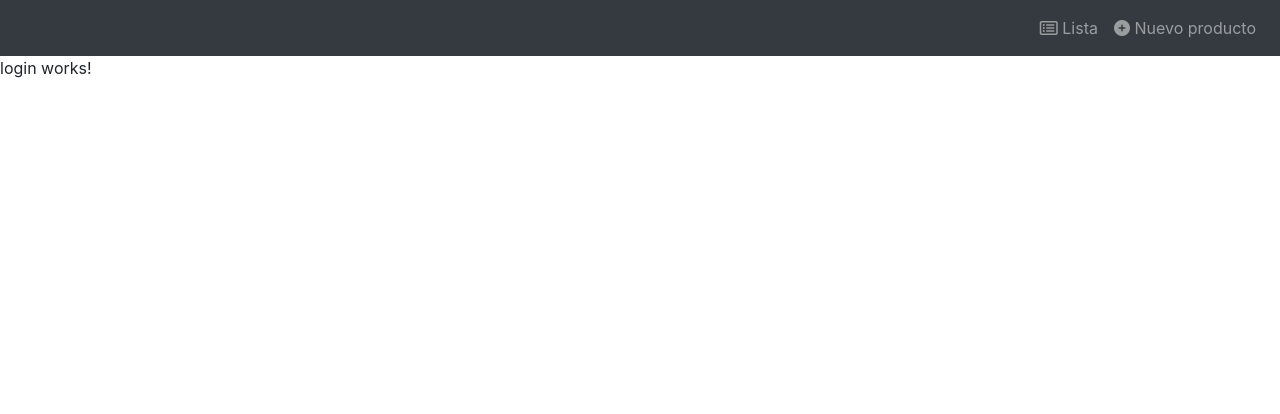
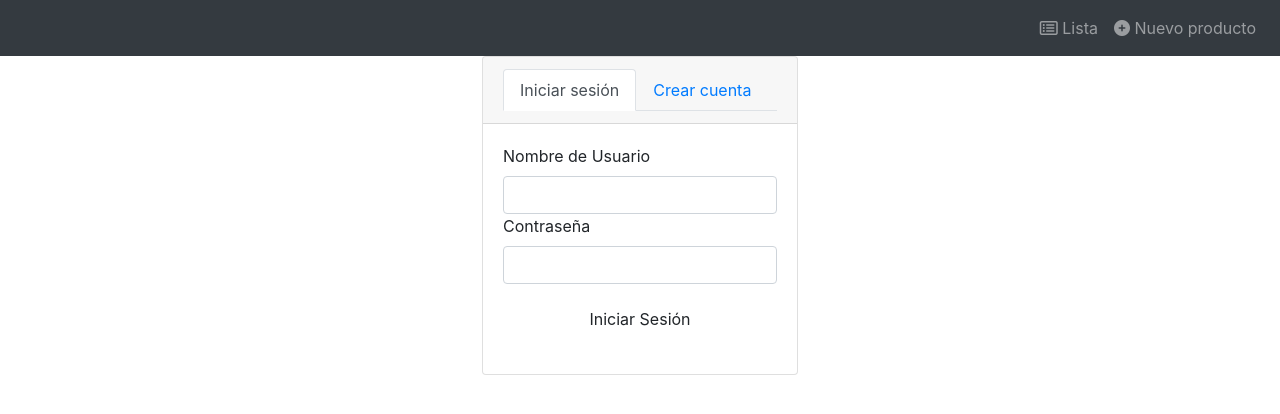
Before and after one commit to lauradillonar/java007-jwt-angular, an Angular app: page /login in a window 1280 px wide. Shown: the top 414 px of the page. Built offline with nearby package versions, Linux system fonts and the light colour scheme.

Commit message:
Creando el login del usuario

```diff
--- a/src/app/auth/login/login.component.html
+++ b/src/app/auth/login/login.component.html
@@ -1 +1,54 @@
-<p>login works!</p>
+<div class="text-center" *ngIf="isLogged; else loggedOut">
+  <h2>Ya has iniciado sesión</h2>
+</div>
+
+<ng-template #loggedOut>
+  <div class="container d-flex justify-content-center">
+    <div class="card">
+      <div class="card-header">
+        <ul class="nav nav-tabs">
+          <li class="nav-item">
+            <a class="nav-link active" routerLink="/login">Iniciar sesión</a>
+          </li>
+          <li class="nav-item">
+            <a class="nav-link" routerLink="/registro">Crear cuenta</a>
+          </li>
+        </ul>
+      </div>
+      <div class="card-body">
+        <form #f="ngForm" (ngSubmit)="onLogin()" novalidate>
+          <div class="form-group">
+            <label for="nombreUsuario">Nombre de Usuario </label>
+            <input
+              type="text"
+              name="nombreUsuario"
+              id="nombreUsuario"
+              class="form-control"
+              [(ngModel)]="nombreUsuario"
+              required
+            />
+            <div class="form-group">
+              <label for="password">Contraseña</label>
+              <input
+                type="password"
+                name="password"
+                id="password"
+                class="form-control"
+                [(ngModel)]="password"
+                required
+              />
+            </div>
+            <div class="form-group">
+              <button class="btn btn-outline success btn-block">
+                Iniciar Sesión
+              </button>
+            </div>
+          </div>
+        </form>
+        <div *ngIf="f.submitted && isLoginFail" class="alert alert-danger mt-3">
+          {{ errMsj }}
+        </div>
+      </div>
+    </div>
+  </div>
+</ng-template>
--- a/src/app/auth/login/login.component.ts
+++ b/src/app/auth/login/login.component.ts
@@ -1,3 +1,7 @@
+import { LoginUsuario } from './../../models/login-usuario';
+import { Router } from '@angular/router';
+import { AuthService } from './../../service/auth.service';
+import { TokenService } from './../../service/token.service';
 import { Component, OnInit } from '@angular/core';
 
 @Component({
@@ -7,9 +11,47 @@ import { Component, OnInit } from '@angular/core';
 })
 export class LoginComponent implements OnInit {
 
-  constructor() { }
+  isLogged = false;
+  isLoginFail = false;
+  loginUsuario!: LoginUsuario;
+  nombreUsuario!: string;
+  password!: string;
+  roles: string[] = [];
+  errMsj: string ='';
+
+  constructor(
+    private tokenService: TokenService,
+    private authService: AuthService,
+    private router: Router
+  ) { }
 
   ngOnInit(): void {
+    if(this.tokenService.getToken()){
+      this.isLogged = true;
+      this.isLoginFail = false;
+      this.roles = this.tokenService.getAuthorities();
+    }
   }
 
+  onLogin():void{
+    this.loginUsuario = new LoginUsuario(this.nombreUsuario, this.password);
+    this.authService.login(this.loginUsuario).subscribe(
+      data => {
+        this.isLogged = true;
+        this.isLoginFail = false;
+
+        this.tokenService.setToken(data.token);
+        this.tokenService.setUserName(data.nombreUsuario);
+        this.tokenService.setAuthorities(data.authorities)
+        this.roles = data.authorities;
+        this.router.navigate(['/']);
+      },
+      err => {
+        this.isLogged = false;
+        this.isLoginFail = true;
+        this.errMsj = err.error.message;
+        console.log(this.errMsj);
+      }
+    );
+  }
 }
--- a/src/app/auth/registro/registro.component.html
+++ b/src/app/auth/registro/registro.component.html
@@ -1 +1,21 @@
-<p>registro works!</p>
+<div class="text-center" *ngIf="isLogged; else loggedOut">
+  <h2>Ya has iniciado sesión</h2>
+</div>
+
+<ng-template #loggedOut>
+  <div class="container d-flex justify-content-center">
+    <div class="card">
+      <div class="card-header">
+        <ul class="nav nav-tabs">
+          <li class="nav-item">
+            <a class="nav-link" routerLink="/login">Iniciar sesión</a>
+          </li>
+          <li class="nav-item">
+            <a class="nav-link active" routerLink="/registro">Crear cuenta</a>
+          </li>
+        </ul>
+      </div>
+      <div class="card-body"></div>
+    </div>
+  </div>
+</ng-template>
--- a/src/app/auth/registro/registro.component.ts
+++ b/src/app/auth/registro/registro.component.ts
@@ -1,4 +1,9 @@
+import { NuevoUsuario } from './../../models/nuevo-usuario';
+import { AuthService } from './../../service/auth.service';
+import { TokenService } from './../../service/token.service';
 import { Component, OnInit } from '@angular/core';
+import { Router } from '@angular/router';
+import { ToastrService } from 'ngx-toastr';
 
 @Component({
   selector: 'app-registro',
@@ -7,9 +12,49 @@ import { Component, OnInit } from '@angular/core';
 })
 export class RegistroComponent implements OnInit {
 
-  constructor() { }
+  nuevoUsuario!: NuevoUsuario;
+  nombre!: string;
+  nombreUsuario!: string;
+  email!: string;
+  password!: string;
+  errMsj: string = '';
+  isLogged = false;
 
-  ngOnInit(): void {
+  constructor(
+    private tokenService: TokenService,
+    private authService: AuthService,
+    private router: Router,
+    private toastr: ToastrService
+  ) { }
+
+  ngOnInit() {
+    if (this.tokenService.getToken()) {
+      this.isLogged = true;
+    }
+  }
+
+  onRegister(): void {
+    this.nuevoUsuario = new NuevoUsuario(
+                              this.nombre,
+                              this.nombreUsuario,
+                              this.email,
+                              this.password);
+    this.authService.nuevo(this.nuevoUsuario).subscribe(
+      data => {
+        this.toastr.success('Cuenta Creada', 'OK', {
+          timeOut: 3000, positionClass: 'toast-top-center'
+        });
+
+        this.router.navigate(['/login']);
+      },
+      err => {
+        this.errMsj = err.error.mensaje;
+        this.toastr.error(this.errMsj, 'Fail', {
+          timeOut: 3000,  positionClass: 'toast-top-center',
+        });
+        // console.log(err.error.message);
+      }
+    );
   }
 
 }
--- a/src/app/models/login-usuario.ts
+++ b/src/app/models/login-usuario.ts
@@ -1,9 +1,9 @@
 export class LoginUsuario {
-    nombreusuario: string='';
+    nombreUsuario: string='';
     password:string='';
 
-    constructor(nombreusuario: string, password: string){
-        this.nombreusuario=nombreusuario;
+    constructor(nombreUsuario: string, password: string){
+        this.nombreUsuario=nombreUsuario;
         this.password=password;
     }
 }
--- a/src/app/models/nuevo-usuario.ts
+++ b/src/app/models/nuevo-usuario.ts
@@ -1,7 +1,14 @@
 export class NuevoUsuario {
     nombre: string='';
-    nombreusuario: string='';
+    nombreUsuario: string='';
     email: string='';
     password: string='';
     authorities: string[]=[];
+
+    constructor(nombre: string, nombreUsuario: string,email:string, password: string){
+        this.nombre=nombre;
+        this.nombreUsuario=nombreUsuario;
+        this.email=email;
+        this.password=password;
+    }
 }
--- a/src/app/service/token.service.ts
+++ b/src/app/service/token.service.ts
@@ -42,7 +42,7 @@ export class TokenService {
 
     if(sessionStorage.getItem(AUTHORITIES_KEY)!){
       JSON.parse(sessionStorage.getItem(AUTHORITIES_KEY)!)
-                .foreach((authority:any) => {
+                .forEach((authority:any) => {
                   this.roles.push(authority.authority);
                 });
     }
```
